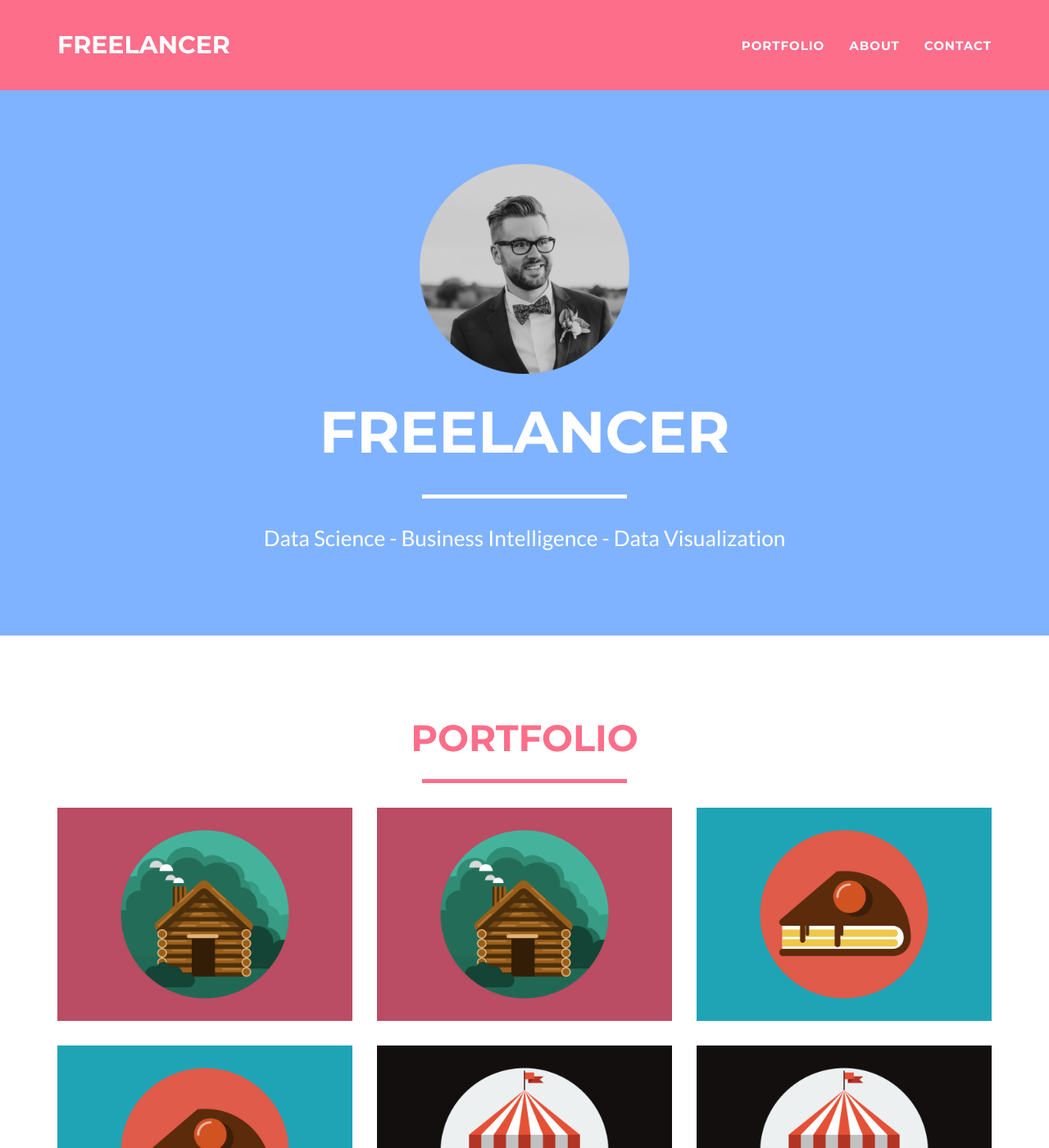
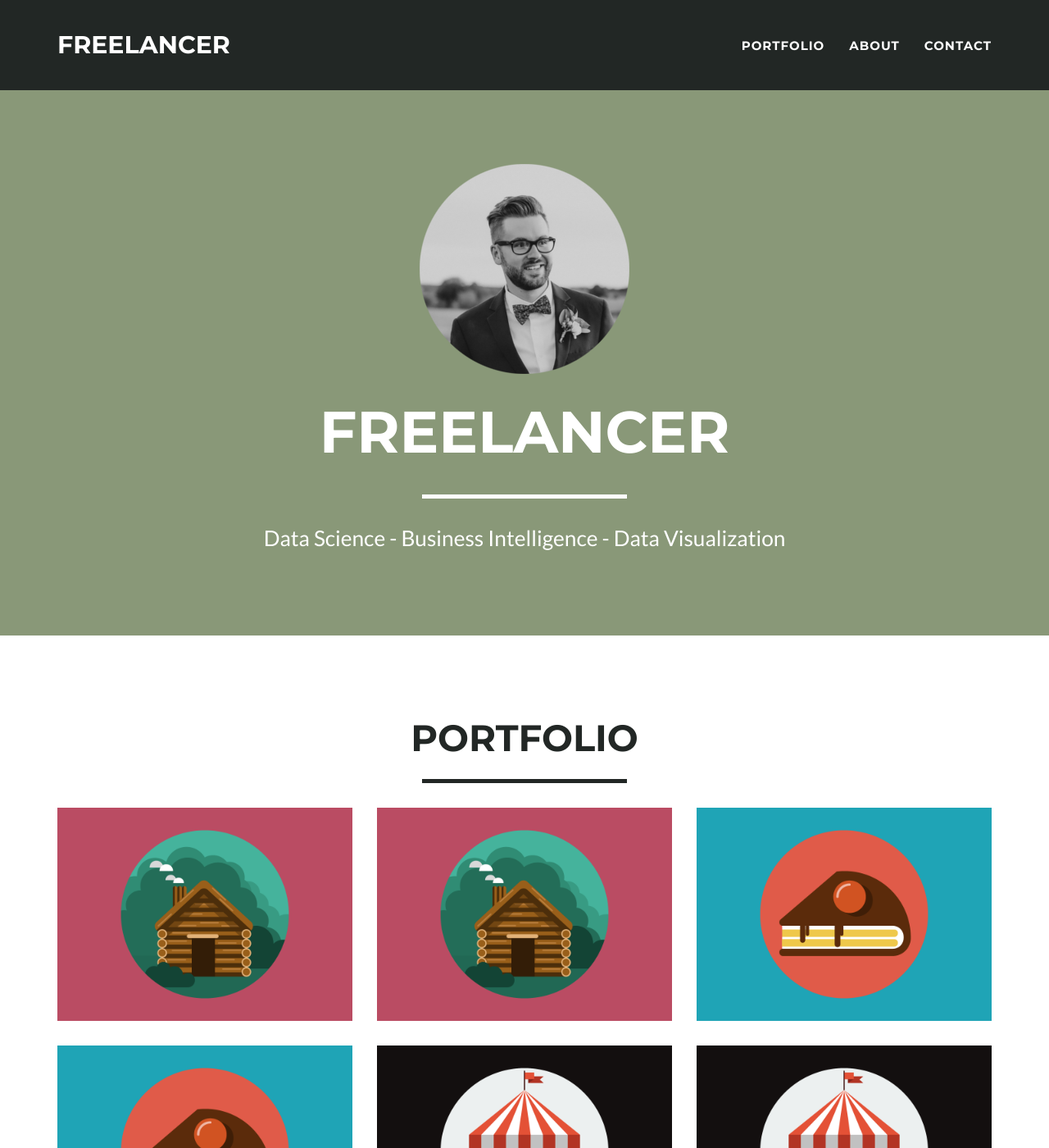
Before and after one commit to SnellOKC/snellokc.github.io, a Jekyll site: the page built from index.html, in a window 1280 px wide and 1400 px high. Shown: the whole window at 82% size. Built offline with Jekyll 4.4.1, drawn with Linux system fonts in a browser that asks for light colours.

Commit message:
Updated colors

```diff
--- a/_config.yml
+++ b/_config.yml
@@ -25,10 +25,10 @@ disqus_shortname: myshortname
 
 # Color settings (hex-codes without the leading hash-tag)
 color:
-  primary: 80B3FF #899878 #18bc9c
-  primary-rgb: "128,179,255" #"54,60,47" #"24,288,156"
-  secondary: FD6E8A #222725 #2c3e50
-  secondary-dark: A2122F #121113 #233140
+  primary: 899878 #18bc9c
+  primary-rgb: "54,60,47" #"24,288,156"
+  secondary: 222725 #2c3e50
+  secondary-dark: 121113 #233140
 
 # Footer settings
 footer:
```
